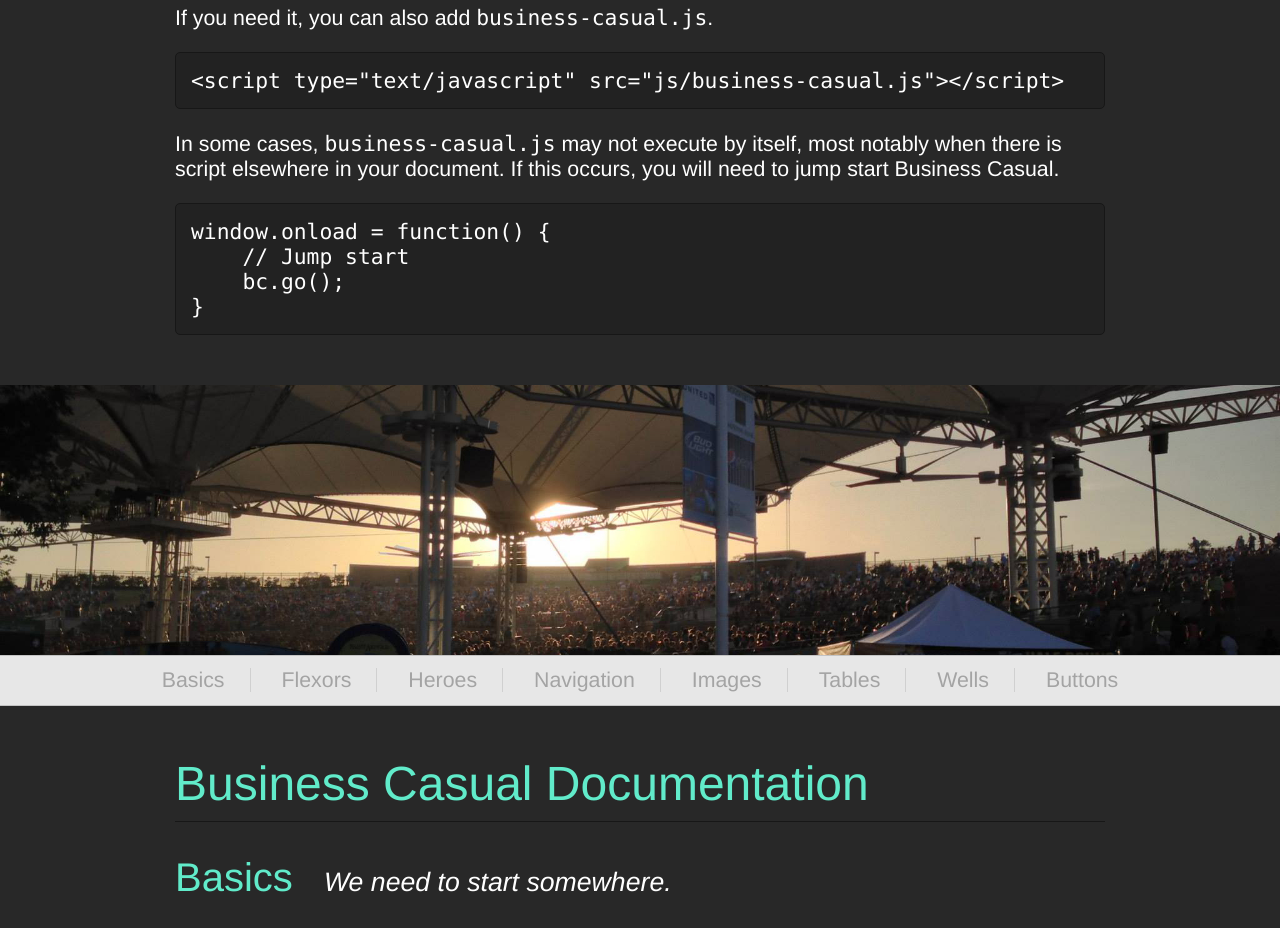
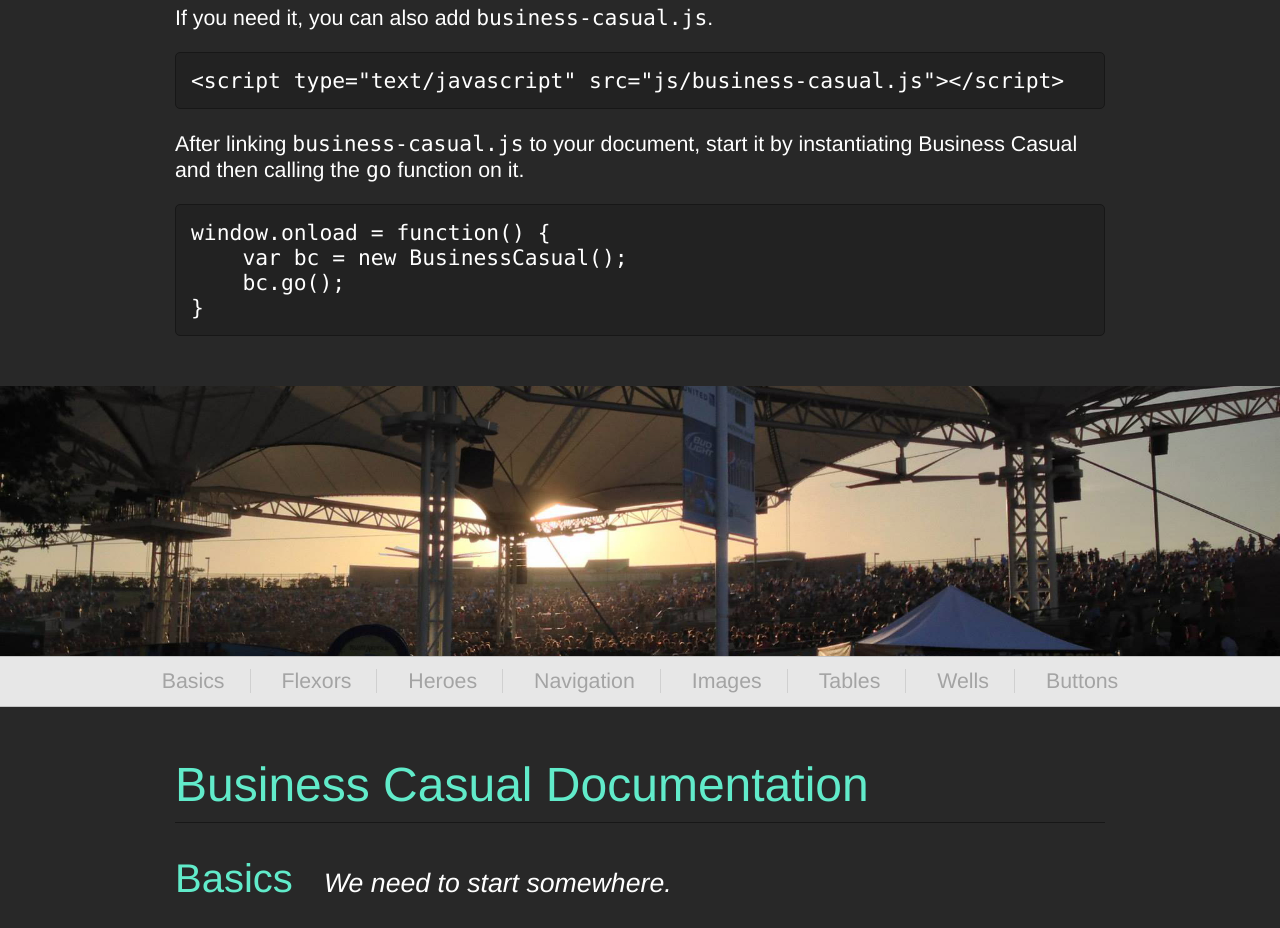
Before and after one commit to jballands/Business-Casual, a plain HTML site: page index.html in a window 1280 px wide. Shown: the part 5140-6068 px from the top of the page. Drawn offline with nearby package versions, Linux system fonts and the light colour scheme; some packages are replaced by stand-ins of ours; a script that the page names is missing.

Commit message:
Changed the way you start Business-Casual.js

```diff
--- a/index.html
+++ b/index.html
@@ -31,6 +31,7 @@
                 }
 
                 // Call go() on Business Casual
+                var bc = new BusinessCasual();
                 bc.go();
 
                 $("a").smoothScroll({offset: -125, speed: 900, easing: "swing"});
@@ -44,6 +45,7 @@
         </script>
 
         <!-- Remember to add a favicon! -->
+        <link rel="shortcut icon" type="image/x-icon" href="favicon.ico">
     </head>
 
     <body id="hero-unit">
@@ -300,15 +302,14 @@
 <code>&lt;script type="text/javascript" src="js/business-casual.js"&gt;&lt;/script&gt;</code>
             </div>
 
-            <p>In some cases, <code>business-casual.js</code> may not execute by itself, most notably
-            when there is script elsewhere in your document. If this occurs, you will need to jump start
-            Business Casual.</p>
+            <p>After linking <code>business-casual.js</code> to your document, start it by instantiating
+            Business Casual and then calling the <code>go</code> function on it.</p>
 
             <div class="well">
 
 <!--Code-->
 <code>window.onload = function() {
-    // Jump start
+    var bc = new BusinessCasual();
     bc.go();
 }</code>
             </div>
--- a/js/business-casual.js
+++ b/js/business-casual.js
@@ -317,9 +317,3 @@ BusinessCasual.prototype.go = function() {
 function hasClass(element, cls) {
     return (" " + element.className + " ").indexOf(" " + cls + " ") > -1;
 }
-
-// If the user overrides the "onload" attribute for the page,
-// business-casual.js will be ignored. You will need to call
-// go() manually in this case.
-var bc = new BusinessCasual();
-bc.go();
```
